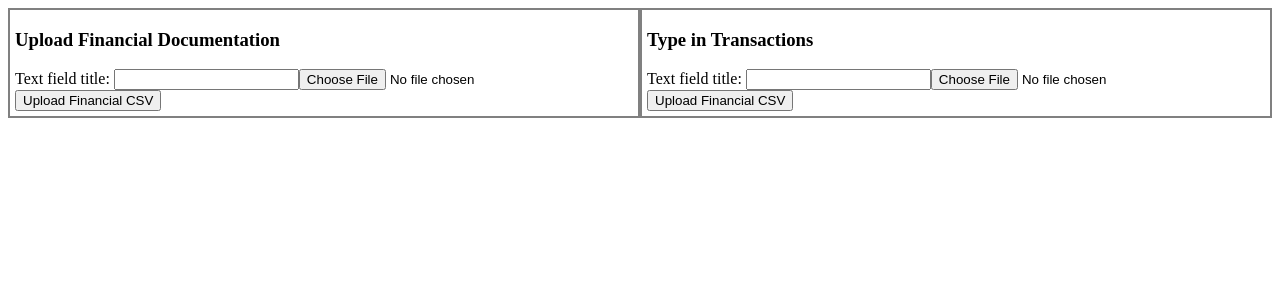
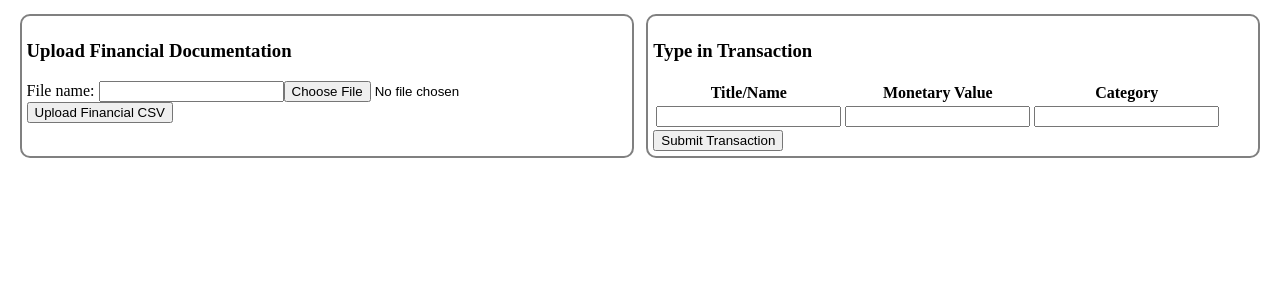
Before and after one commit to osumd/mappers-software-systems-, a Next.js app in the folder finance/: page /upload in a window 1280 px wide. Shown: the top 300 px of the page. Built offline with nearby package versions, Linux system fonts and the light colour scheme.

Commit message:
add minor styling to upload page, add checks to upload.js and modify server.js

```diff
--- a/finance/pages/upload.js
+++ b/finance/pages/upload.js
@@ -1,11 +1,55 @@
 import Head from 'next/head'
+import {useEffect} from 'react'
+
 import styles from '../styles/Home.module.css'
-import { useEffect } from 'react'
 
 export default function Home() {
+  function handleFileSubmit(event) {
+    const form = event.currentTarget
+    const url = new URL(form.action);
+    const formData = new FormData(form);
+    const fetchOptions = {
+      method: form.method,
+      body: formData,
+    };
+
+    if (formData.get('title') != '') {
+      fetch(url, fetchOptions)
+      alert('File submitted')
+      return
+    }
+    alert('File must have title')
+
+    // prevents the form from accessing '/api' unless fetch fails
+    event.preventDefault()
+  }
+
+  function handleManualSubmit(event) {
+    const form = event.currentTarget
+    const url = new URL(form.action)
+    const formData = new FormData(form)
+    const fetchOptions = {
+        method: form.method,
+        body: formData,
+    }
+
+    if (formData.get('title') != '' && formData.get('money') != '') {
+        fetch(url, fetchOptions)
+        alert('Transaction submitted')
+    }
+    else {
+        alert("Title and monetary value may not be empty")
+    }
+
+    event.preventDefault()
+  }
+
     useEffect(() => {
         const form = document.querySelector('form')
-        form.addEventListener('submit', handleSubmit)
+        form.addEventListener('submit', handleFileSubmit)
+
+        const manualForm = document.querySelector('.manualForm')
+        manualForm.addEventListener('submit', handleManualSubmit)
     })
     return (
         <>
@@ -16,41 +60,30 @@ export default function Home() {
                 <div className={styles.upload_flex_container}>
                     <div className={styles.upload_flex_child}>
                         <h3>Upload Financial Documentation</h3>
-                            <form action='http://localhost:5000/api/upload' method='post' encType='multipart/form-data'>
-                                Text field title: <input type="text" name="title" />
-                                <input type="file" name="files"></input>
-                                <button>Upload Financial CSV</button>
-                            </form>
+                        <form action='http://localhost:5000/api/upload' method='post' encType='multipart/form-data'>
+                            File name: <input type='text' name='title' />
+                            <input type='file' name='files'></input>
+                            <button>Upload Financial CSV</button>
+                        </form>
                     </div>
                     <div className={styles.upload_flex_child}>
-                        <h3>Type in Transactions</h3>
-                            <form action='http://localhost:5000/api/upload' method='post' encType='multipart/form-data'>
-                                Text field title: <input type="text" name="title" />
-                                <input type="file" name="files"></input>
-                                <button>Upload Financial CSV</button>
-                            </form>
+                        <h3>Type in Transaction</h3>
+                        <form className="manualForm" action='http://localhost:5000/api/upload' method='post' encType='multipart/form-data'>
+                        <table>
+                            <tbody>
+                                <tr><th>Title/Name</th><th>Monetary Value</th><th>Category</th></tr>
+                                <tr>
+                                    <td><input type='text' name='title'/></td>
+                                    <td><input type="text" name="money"/></td>
+                                    <td><input type="text" name="category"/></td>
+                                </tr>
+                            </tbody>
+                        </table>
+                        <button>Submit Transaction</button>
+                        </form>
                     </div>
                 </div>
             </main>
         </>
     )
 }
-
-function handleSubmit(event) {
-    const form = event.currentTarget
-    const url = new URL(form.action);
-    const formData = new FormData(form);
-    const fetchOptions = {
-        method: form.method,
-        body: formData,
-    };
-
-    if (formData.get("title") != "") {
-        fetch(url, fetchOptions)
-        alert("File submitted")
-    }
-    alert("File must have title")
-
-    // prevents the form from accessing '/api' unless fetch fails
-    event.preventDefault()
-}
--- a/finance/styles/Home.module.css
+++ b/finance/styles/Home.module.css
@@ -12,8 +12,9 @@
 .upload_flex_child {
   flex: 1;
   border: 2px solid grey;
+  border-radius: 10px;
   padding: 5px;
-  padding-top: 0px;
+  margin: 0.5%;
 }
 
 .container {
```
Also changed, not shown: 1 other file (tests, documents, lock files or other folders).
